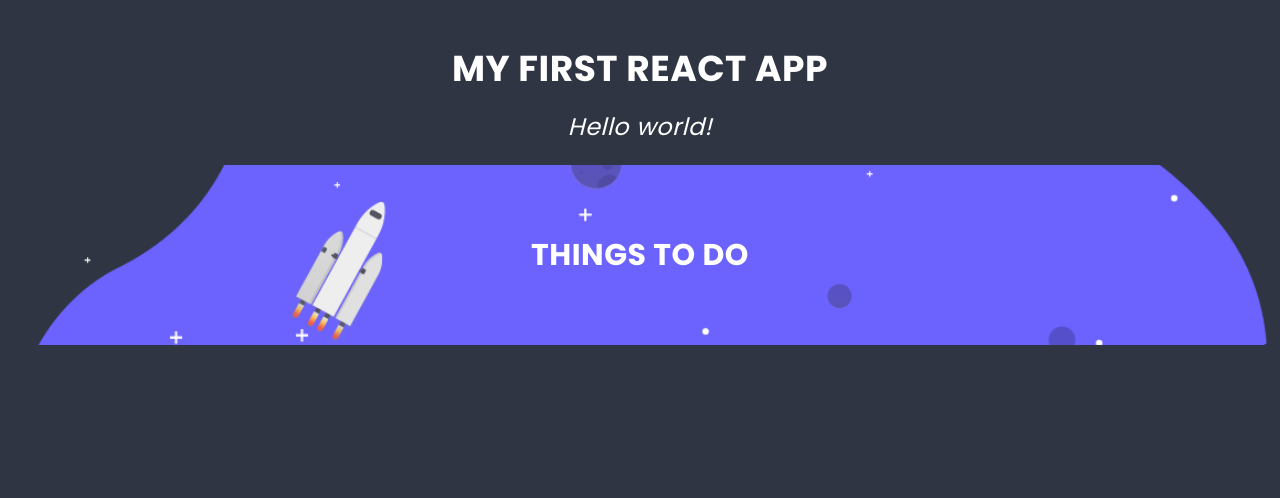
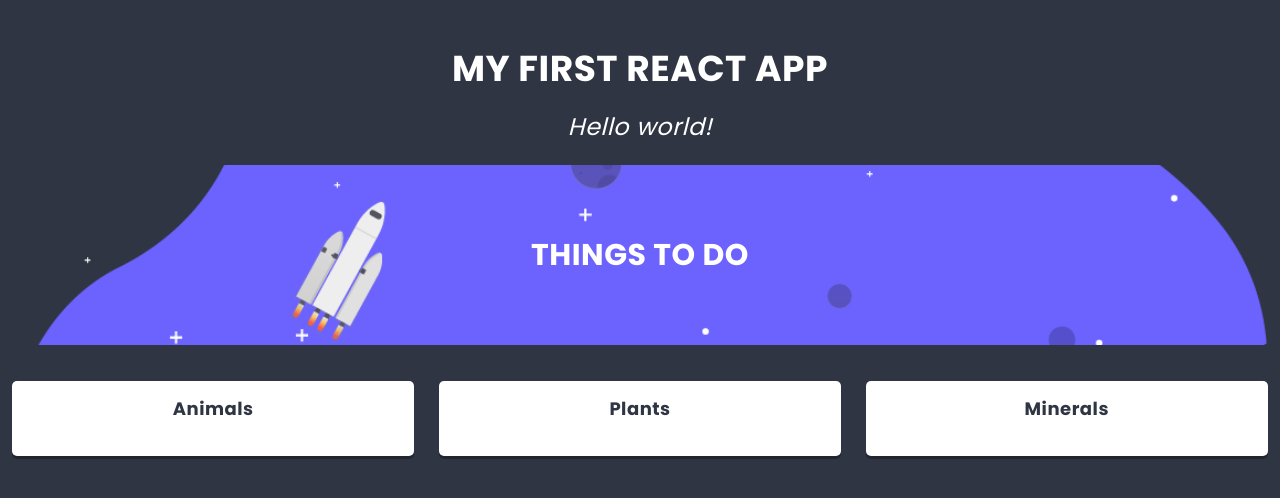
Before and after one commit to Chupacabra1985/react-project, a React app: page / in a window 1280 px wide. Shown: the top 498 px of the page. Built offline with nearby package versions, Linux system fonts and the light colour scheme.

Commit message:
feature(task) Wykorzystanie props

```diff
--- a/src/components/App/App.js
+++ b/src/components/App/App.js
@@ -8,7 +8,7 @@ class App extends React.Component {
       <main className={styles.component}>
         <h1 className={styles.title}>My first React app</h1>
         <h2 className={styles.subtitle}>Hello world!</h2>
-          <List/>
+          <List title='Things to do' image='images/space.png'/>
       </main>
     )
   }
--- /dev/null
+++ b/src/components/Column/Column.js
@@ -0,0 +1,15 @@
+import React from 'react'
+import styles from './Column.scss'
+import PropTypes from 'prop-types'
+
+const Column = props => (
+    <section className={styles.component}>
+        <h3 className={styles.title}>{props.name}</h3>
+    </section>
+)
+
+Column.propTypes = {
+    name: PropTypes.string.isRequired
+}
+
+export default Column;
--- a/src/components/Hero/Hero.js
+++ b/src/components/Hero/Hero.js
@@ -1,11 +1,17 @@
 import React from 'react'
 import style from './Hero.scss'
+import PropTypes from 'prop-types';
 
-const Hero = () => (
+const Hero = props => (
     <header className={style.component}>
-        <h2 className={style.title}>Things to do</h2>
-        <img src="images/space.png" className={style.image} alt='foto'/>
+        <h2 className={style.title}>{props.titleText}</h2>
+        <img src={props.image} className={style.image} alt='foto'/>
     </header>
 );
 
+Hero.propTypes = {
+    titleText: PropTypes.string.isRequired,
+    image: PropTypes.string.isRequired
+}
+
 export default Hero;
--- a/src/components/List/List.js
+++ b/src/components/List/List.js
@@ -1,11 +1,27 @@
 import React from 'react'
 import styles from './List.scss'
 import Hero from "../Hero/Hero";
+import Column from "../Column/Column"
+import PropTypes from 'prop-types'
 
-const List = () => (
-    <section className={styles.component}>
-        <Hero/>
-    </section>
-);
+class List extends React.Component {
+    render() {
+        return (
+            <section className={styles.component}>
+                <Hero titleText={this.props.title} image={this.props.image}/>
+                <div className={styles.columns}>
+                    <Column name='Animals'/>
+                    <Column name='Plants'/>
+                    <Column name='Minerals'/>
+                </div>
+            </section>
+        )
+    }
+}
+
+List.propTypes = {
+    title: PropTypes.string.isRequired,
+    image: PropTypes.string.isRequired
+}
 
 export default List;
```
Also changed, not shown: 1 other file (tests, documents, lock files or other folders).
